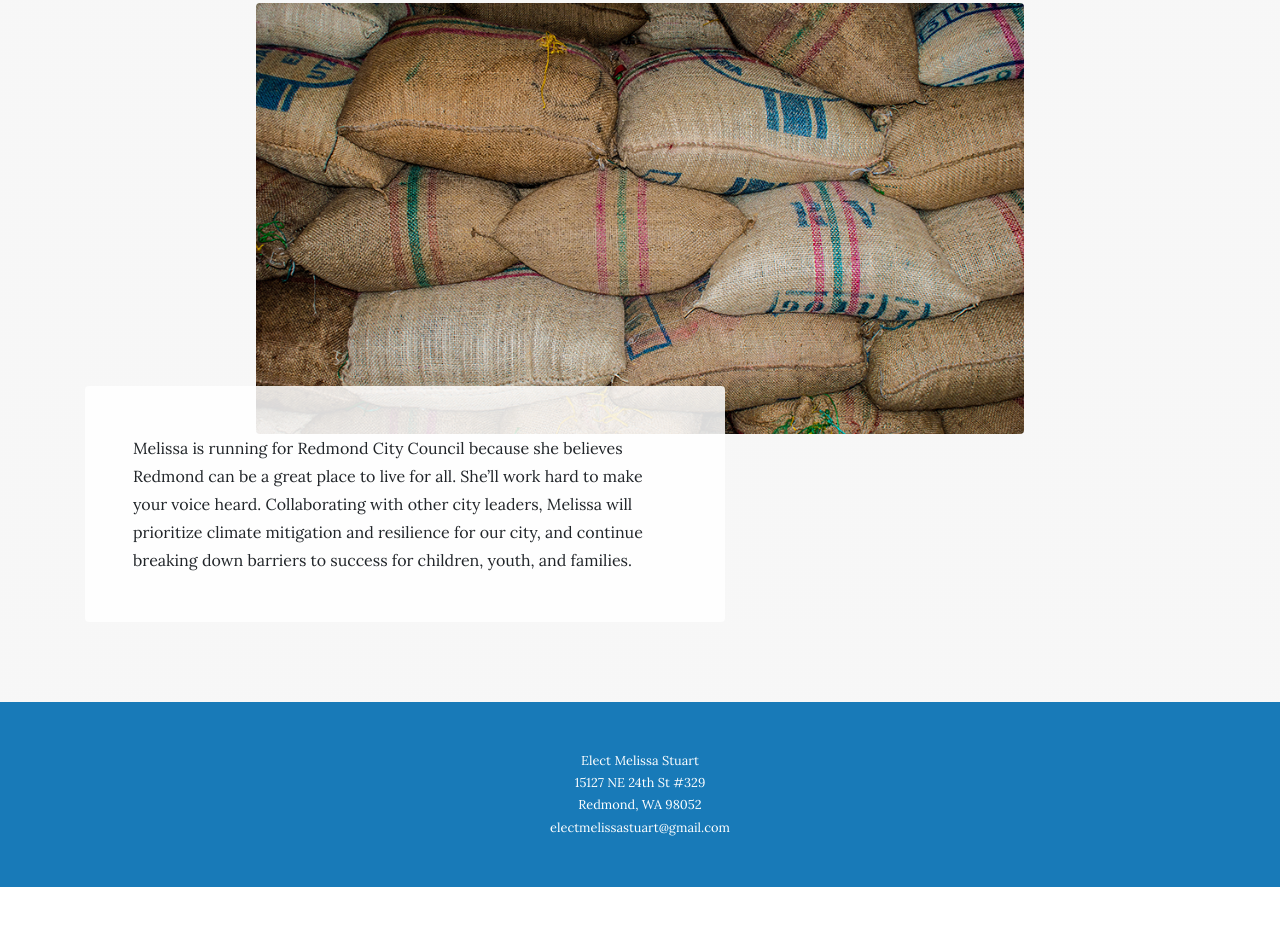
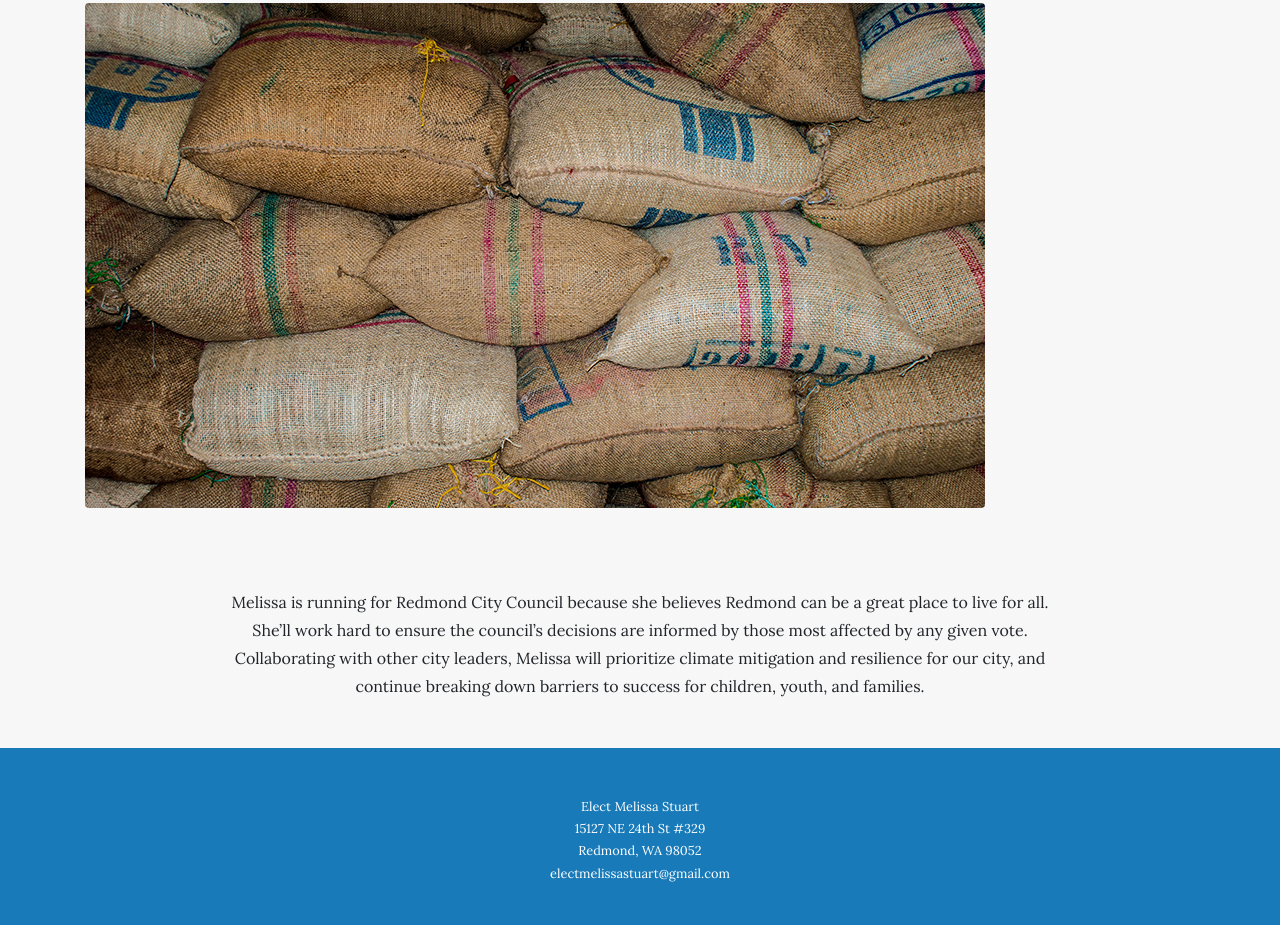
Before and after one commit to ElectMelissaStuart/website, a website: page meet_melissa.html in a window 1280 px wide. Shown: the part 363-1288 px from the top of the page. Before the commit the page ends 1250 px from the top, so only its background shows below. Drawn offline with Linux system fonts and the light colour scheme.

Commit message:
Updated pages format

```diff
--- a/meet_melissa.html
+++ b/meet_melissa.html
@@ -56,62 +56,26 @@
     </div>
   </nav>
 
-  <section class="page-section">
+  <section class="page-section clearfix">
     <div class="container">
-      <div class="product-item">
-        <img class="product-item-img mx-auto d-flex rounded img-fluid mb-3 mb-lg-0" src="img/meet_melissa.jpg" alt="">
-        <div class="product-item-description d-flex mr-auto">
-          <div class="bg-faded p-5 rounded">
-            <p class="mb-0">
-              Melissa is running for Redmond City Council because she believes Redmond can be a great place to live for all. She’ll work hard to make your voice heard. Collaborating with other city leaders, Melissa will prioritize climate mitigation and resilience for our city, and continue breaking down barriers to success for children, youth, and families.
-            </p>
-          </div>
-        </div>
+      <div class="intro">
+        <img class="img-fluid mb-3 mb-lg-0 rounded" src="img/meet_melissa.jpg" alt="">
       </div>
     </div>
   </section>
 
-  <!-- <section class="page-section">
-    <div class="container">
-      <div class="product-item">
-        <div class="product-item-title d-flex">
-          <div class="bg-faded p-5 d-flex mr-auto rounded">
-            <h2 class="section-heading mb-0">
-              <span class="section-heading-upper">ABC</span>
-              <span class="section-heading-lower">R &amp; E</span>
-            </h2>
-          </div>
-        </div>
-        <img class="product-item-img mx-auto d-flex rounded img-fluid mb-3 mb-lg-0" src="img/meet_melissa-02.jpg" alt="">
-        <div class="product-item-description d-flex ml-auto">
-          <div class="bg-faded p-5 rounded">
-            <p class="mb-0">Summary</p>
-          </div>
+  <div class="container">
+    <div class="row">
+        <div class="col-xl-9 col-lg-10 mx-auto">
+        <div class="cta-inner text-center rounded">
+          <p class="address mb-5">
+            Melissa is running for Redmond City Council because she believes Redmond can be a great place to live for all. She’ll work hard to ensure the council’s decisions are informed by those most affected by any given vote. Collaborating with other city leaders, Melissa will prioritize climate mitigation and resilience for our city, and continue breaking down barriers to success for children, youth, and families.            </p>
+          </p>
         </div>
       </div>
     </div>
-  </section> -->
+  </div>
 
-  <!-- <section class="page-section">
-    <div class="container">
-      <div class="product-item">
-        <div class="product-item-title d-flex">
-          <div class="bg-faded p-5 d-flex ml-auto rounded">
-            <h2 class="section-heading mb-0">
-              <span class="section-heading-upper">some more</span>
-              <span class="section-heading-lower">sub title</span>
-            </h2>
-          </div>
-        </div>
-        <img class="product-item-img mx-auto d-flex rounded img-fluid mb-3 mb-lg-0" src="img/meet_melissa-03.jpg" alt="">
-        <div class="product-item-description d-flex mr-auto">
-          <div class="bg-faded p-5 rounded">
-            <p class="mb-0">Summary.</p>
-          </div>
-        </div>
-      </div>
-    </div>
-  </section> -->
 
   <footer class="footer text-faded text-center py-5">
     <div class="container">
```
Also changed, not shown: endorsements.html (+0 -8 lines), index.html (+3 -15 lines).
